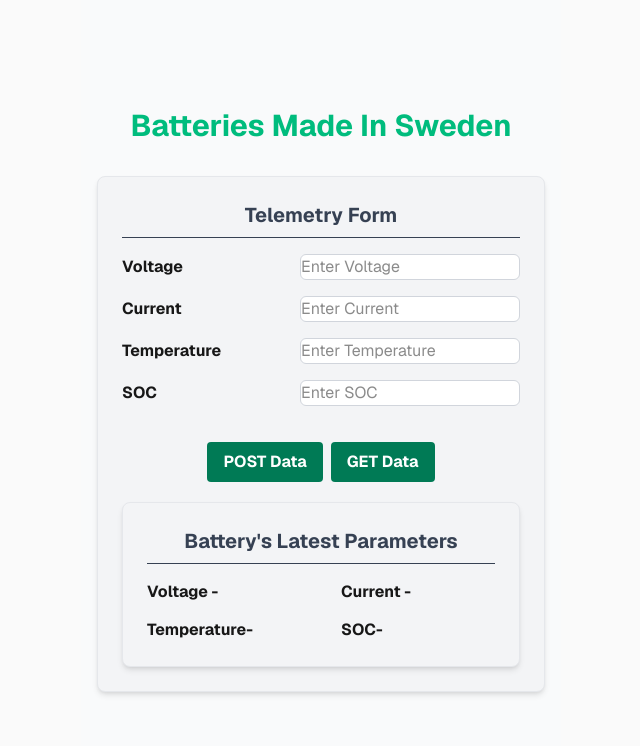
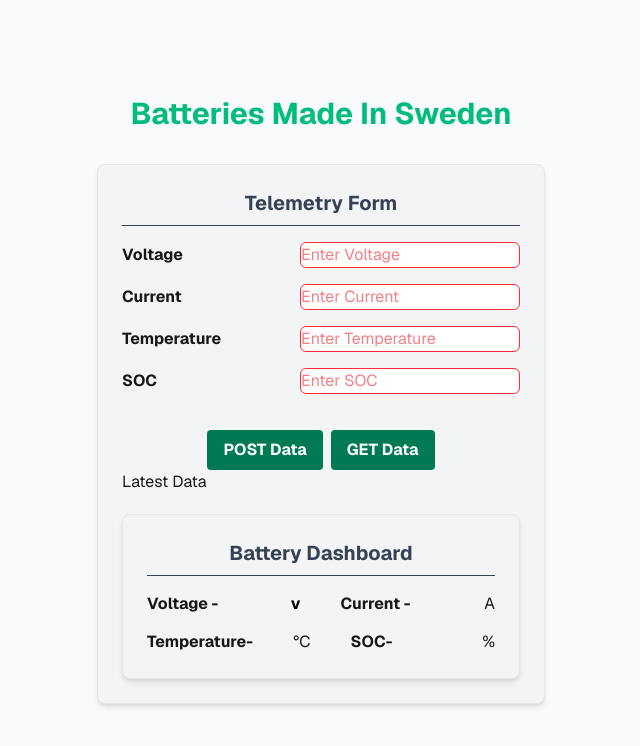
Before and after one commit to Chaitali786/BMS_Dashboard, a Next.js app in the folder bms-dashboard/: page / in a window 1280 px wide. Shown: the top 746 px of the page, without its empty margins (319-959 px from the left). Built offline with nearby package versions, Linux system fonts and the light colour scheme.

Commit message:
alert message,datasave message , fetch loader implement

```diff
--- a/bms-dashboard/app/components/telemetry_form.tsx
+++ b/bms-dashboard/app/components/telemetry_form.tsx
@@ -2,7 +2,6 @@
 
 import React from "react";
 import { useState } from "react";
-
 
 const telemetry_form = () => {
 
@@ -18,6 +17,8 @@ const telemetry_form = () => {
     temperature: "",
     soc: "",
   });
+ const [isDataSaved, showPostDataMsg] = useState(false);
+ const [isDataFetched, showFetchingMsg] = useState(false);
 
 
   const handleChange = (e: any) => {
@@ -28,62 +29,83 @@ const telemetry_form = () => {
   };
 
   const postData = async () => {
+    //console.log("Telemetry form data is : " ,formData);
 
-    //console.log("Telemetry form data is : " ,formData);
     const loadData = {
       voltage: Number(formData.voltage),
       current: Number(formData.current),
       temperature: Number(formData.temperature),
       soc: Number(formData.soc),
     };
+    if(formData.voltage==="" || formData.current ==="" || formData.temperature ==="" || formData.soc===""){
+       showPostDataMsg(false);
+       //alert("Please fill in all fields !")
+    }
+    else{
        try {
-      await fetch("/api/telemetry", {
+      const response= await fetch("/api/telemetry", {
         method: "POST",
         headers: { "content-type": "application/json" },
         body: JSON.stringify(loadData),
       });
-      alert("Data Sent Succesfully!");
+      if (response.ok) {
+      showPostDataMsg(true);
+      setTimeout(() => showPostDataMsg(false), 3000);
+     }
+      //alert("Data Sent Succesfully!");
     } catch (error) {
       console.error(error);
     }
+    }
+
   };
 
+
   const getData = async () => {
-    try{
-      const response = await fetch("/api/telemetry")
-      const result = await response.json()
-      console.log(`Data : ${result}`)
-      if(result && result.voltage !== undefined){
+    try {
+      showFetchingMsg(true)
+      await new Promise((resolve) => setTimeout(resolve, 500));
+
+      const response = await fetch("/api/telemetry");
+      const result = await response.json();
+      console.log(`Data : ${result}`);
+      if (result && result.voltage !== undefined) {
 
         setData({
           voltage: result.voltage,
           current: result.current,
           temperature: result.temperature,
           soc: result.soc,
-        })
+        });
       }
-
-
-    }catch(error){
-      console.error("Error fetching latest data",error)
+    } catch (error) {
+      console.error("Error fetching latest data", error);
+    }finally {
+    showFetchingMsg(false);
   }
-
   };
 
+  const getVoltageStatus = (voltageCurrentValue: any) => {
+    const voltageLatest = Number(voltageCurrentValue);
+    return voltageLatest >= 240 || voltageLatest >= 200 ? "red" : "black";
+  };
   return (
     <div className="flex flex-col w-full max-w-md justify-center bg-gray-100 p-6 rounded-lg shadow-md border border-gray-200">
       <h2 className="text-center text-xl font-bold mb-4 text-gray-700 border-b pb-2">
         Telemetry Form
       </h2>
       <div className="flex items-center justify-between  mb-4">
-        <label className="font-bold  w-32">Voltage </label>
+        <label className="font-bold  w-32"> Voltage </label>
         <input
           type="number"
           name="voltage"
           value={formData.voltage}
           onChange={handleChange}
           placeholder="Enter Voltage"
-          className="border border-gray-300 rounded-md bg-white"
+          required
+          min="1"
+          className="border border-gray-300 rounded-md bg-white invalid:border-red-500 invalid:text-red-600 focus:invalid:ring-red-500 "
+
         />
       </div>
       <div className="flex items-center justify-between  mb-4">
@@ -94,7 +116,10 @@ const telemetry_form = () => {
           value={formData.current}
           onChange={handleChange}
           placeholder="Enter Current"
-         className="border border-gray-300 rounded-md bg-white"
+          required
+          min="1"
+          className="border border-gray-300 rounded-md bg-white  invalid:border-red-500 invalid:text-red-600 focus:invalid:ring-red-500"
+
         />
       </div>
       <div className="flex items-center justify-between  mb-4">
@@ -105,7 +130,10 @@ const telemetry_form = () => {
           value={formData.temperature}
           onChange={handleChange}
           placeholder="Enter Temperature"
-         className="border border-gray-300 rounded-md bg-white"
+          required
+          min = "1"
+          className="border border-gray-300 rounded-md bg-white  invalid:border-red-500 invalid:text-red-600 focus:invalid:ring-red-500"
+
         />
       </div>
       <div className="flex items-center justify-between  mb-4">
@@ -116,14 +144,13 @@ const telemetry_form = () => {
           value={formData.soc}
           onChange={handleChange}
           placeholder="Enter SOC"
-         className="border border-gray-300 rounded-md bg-white"
+          required
+          min = "1"
+          className="border border-gray-300 rounded-md bg-white  invalid:border-red-500 invalid:text-red-600 focus:invalid:ring-red-500"
+
+
         />
       </div>
-
-
-
-
-
       <div className="flex flex-row justify-center gap-2 mt-5">
         <button
           onClick={postData}
@@ -131,29 +158,56 @@ const telemetry_form = () => {
         >
           POST Data
         </button>
-        <button onClick={getData} className="bg-emerald-700  text-white font-bold py-2 px-4 rounded hover:bg-green-700">
+        <button
+          onClick={getData}
+          className="bg-emerald-700  text-white font-bold py-2 px-4 rounded hover:bg-green-700"
+        >
           GET Data
         </button>
       </div>
+       {isDataSaved && (
+           <div className="bg-green-100 border border-green-400 text-green-700 px-2 py-1 rounded text-[10px] font-bold mt-2">
+            Battery Data Saved Sucessfully !
+          </div>
+        )}
+        {isDataFetched && (
+           <div className="w-4 h-4 border-2 border-green border-t-transparent rounded-full animate-spin"></div>
+
+        )}
+        {isDataFetched ? "Fetching..." : "Latest Data"}
       <div className="flex flex-col w-full max-w-md mt-5 bg-gray-100 p-6 rounded-lg shadow-md border border-gray-200">
         <h2 className="text-center text-xl font-bold mb-4 text-gray-700 border-b pb-2">
-        Battery's Latest Parameters
+          Battery Dashboard
         </h2>
         <div className="flex flex-col justify-center gap-3.5">
-        <div className="flex flex-row justify-left gap-10" >
-           <label className="font-bold  w-32">Voltage - </label><span>{latestData.voltage}</span>
-           <label className="font-bold  w-32">Current - </label><span>{latestData.current}</span>
-
+          <div className="flex flex-row justify-left gap-10">
+            <label className="font-bold  w-32">Voltage - </label>
+            <span
+              className={
+                getVoltageStatus(latestData.voltage) === "red"
+                  ? "text-red-600 font-bold"
+                  : "text-black font-bold"
+              }
+            >
+              {latestData.voltage}v
+            </span>
+            <label className="font-bold  w-32">Current - </label>
+            <span>{latestData.current}A</span>
           </div>
           <div className="flex flex-row justify-left gap-10">
-           <label className="font-bold  w-32">Temperature- </label><span>{latestData.temperature}</span>
-           <label className="font-bold  w-32">SOC- </label><span>{latestData.soc}</span>
+            <label className="font-bold  w-32">Temperature- </label>
+            <span>{latestData.temperature}&deg;C</span>
+            <label className="font-bold  w-32">SOC- </label>
+            <span>{latestData.soc}%</span>
           </div>
         </div>
+        {getVoltageStatus(latestData.voltage) === "red" && (
+          <div className="bg-red-100 border border-red-400 text-red-700 px-2 py-1 rounded text-[10px] font-bold mt-2">
+            High Voltage Detected! Please investigate  the deviation !
+          </div>
+        )}
       </div>
     </div>
-
-
   );
 };
 
```
Lines whose indentation alone changed are shown as unchanged.
